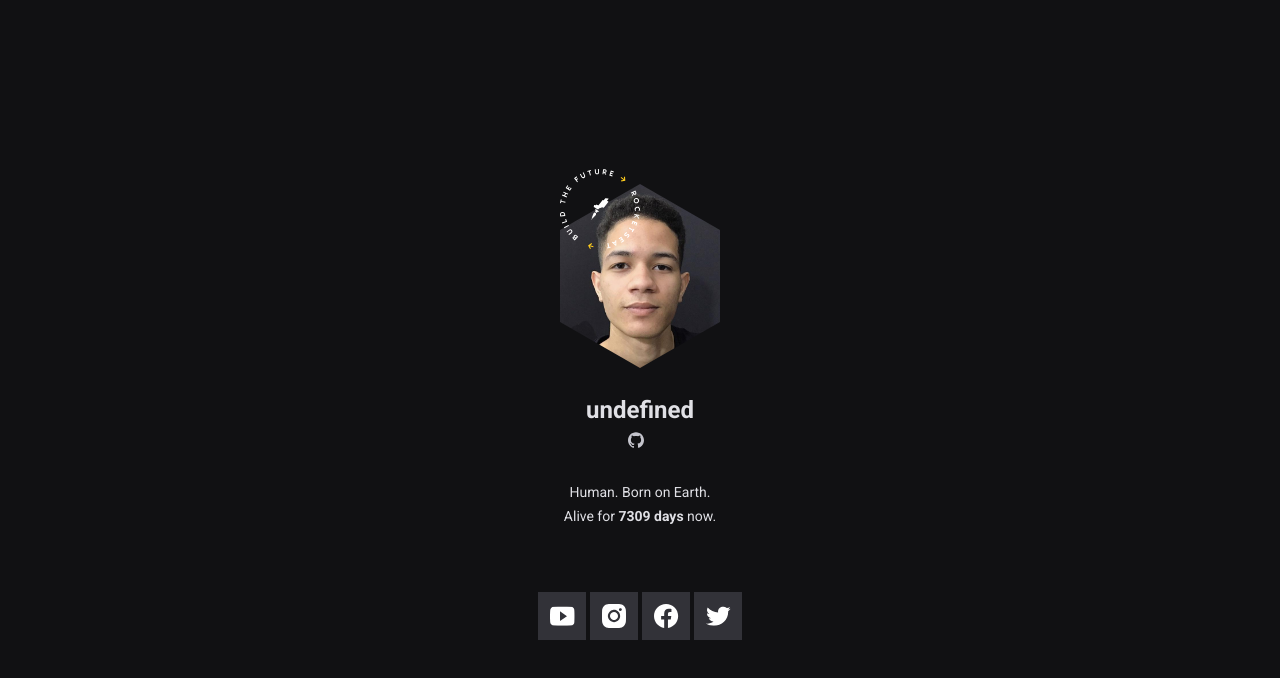
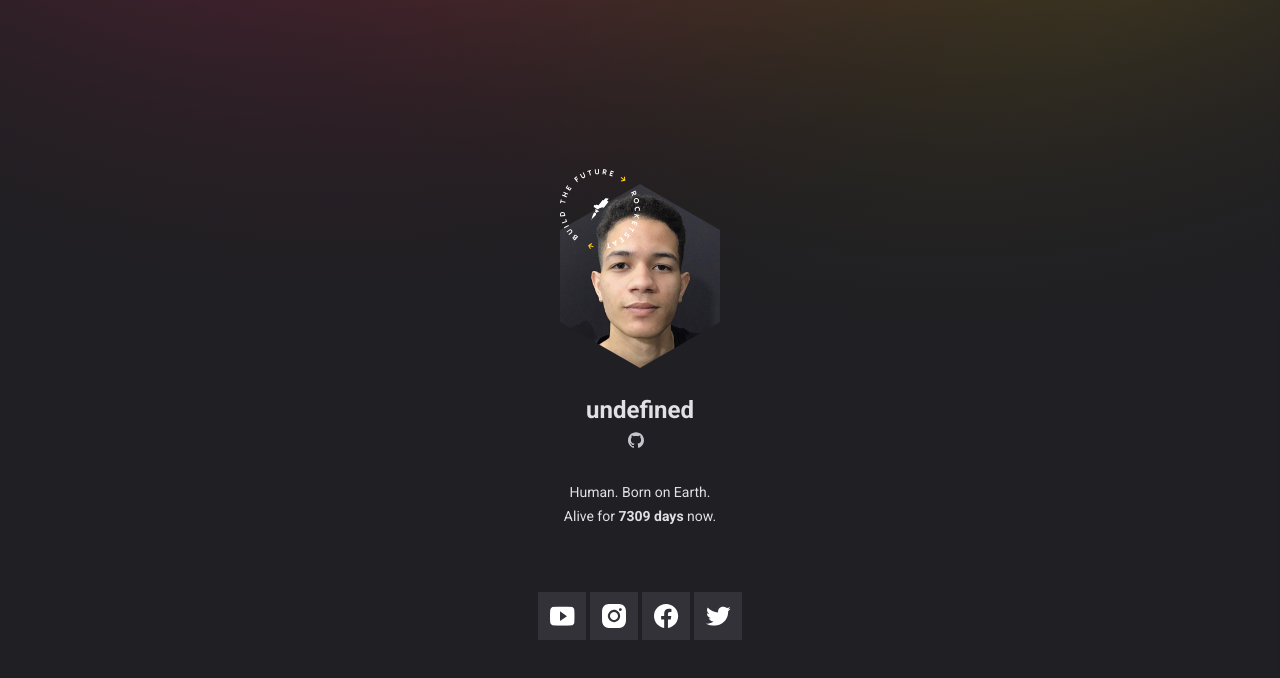
Before and after one commit to hesdras/badge-dowhile, a website: page index.html in a window 1280 px wide. Drawn offline with nearby package versions, Linux system fonts and the light colour scheme; the site is published under a folder, as on GitHub Pages, so addresses that start at the root find nothing; no server answers.

Commit message:
fix(style.css): fix background image path

```diff
--- a/style.css
+++ b/style.css
@@ -36,7 +36,7 @@ body {
 
 /*========== LAYOUT ==========*/
 main {
-    background: url(/assets/images/background-mobile.svg) no-repeat center/cover;
+    background: url(assets/images/background-mobile.svg) no-repeat center/cover;
     width: 100vw;
     height: 100vh;
     min-height: 812px;
```
